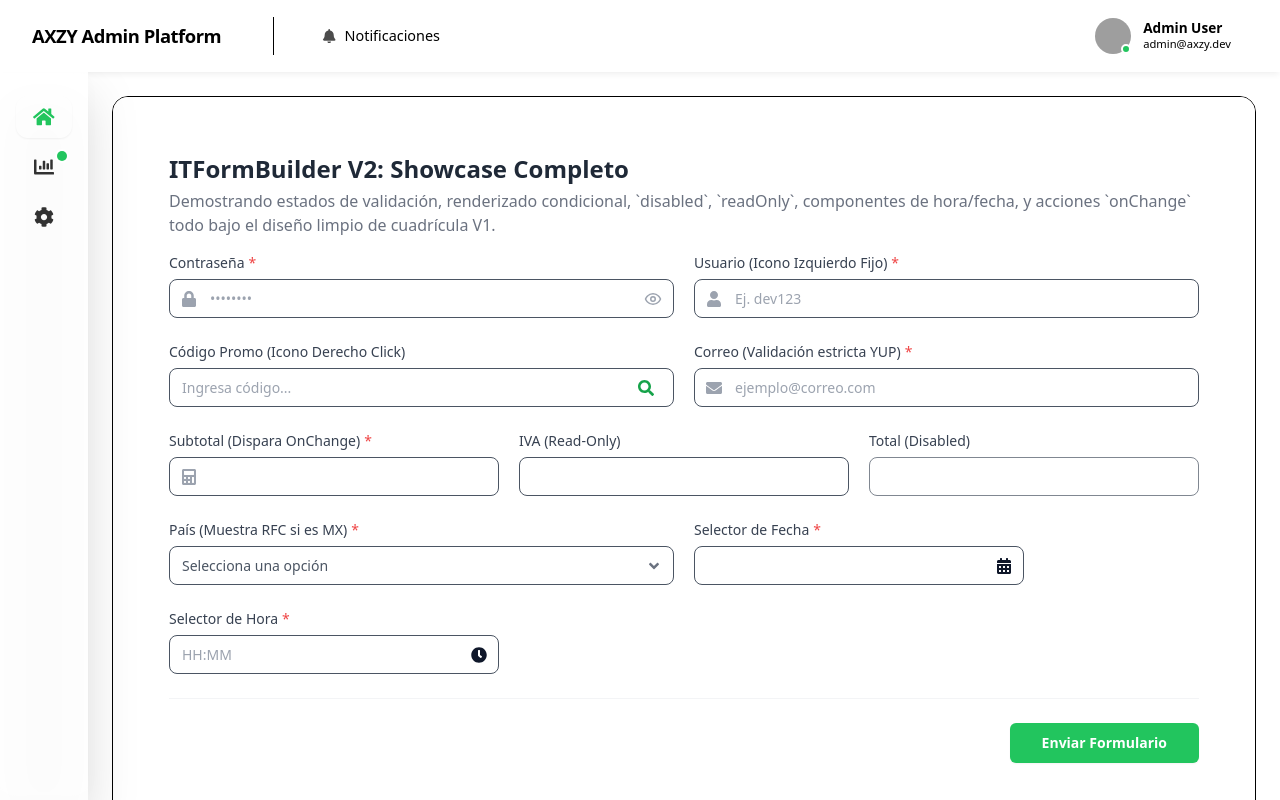
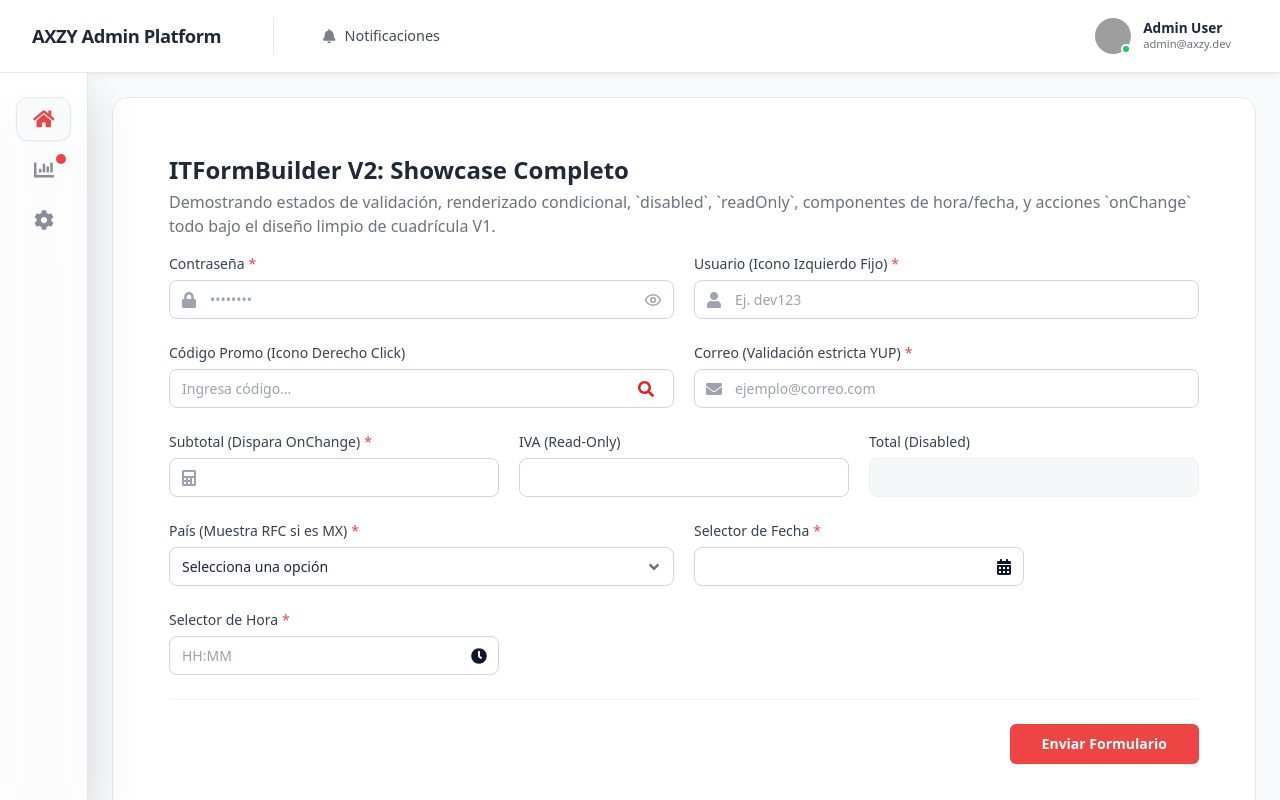
Before and after one commit to maag070208/AXZY_UI_SYSTEM, a React (Vite) app: page / in a window 1280 px wide. Built offline with nearby package versions, Linux system fonts and the light colour scheme; grey boxes are pictures that could not be loaded; the HTML template or start-up script is replaced by a standard one.

Commit message:
feat: Update theme colors to red and add a secondary palette, and migrate Storybook preview configuration to TSX.

```diff
--- a/src/App.tsx
+++ b/src/App.tsx
@@ -1,8 +1,26 @@
-import React, { useState } from 'react';
-import { Formik, Form } from 'formik';
+import React, { useState } from "react";
+import { Formik, Form } from "formik";
 import * as Yup from "yup";
-import { FieldConfigV2, ITFormBuilder, ITButton, ITCard, ITLayout, ITThemeProvider } from './index';
-import { FaUser, FaEnvelope, FaSearch, FaLock, FaCalculator, FaCommentDots, FaHome, FaChartBar, FaCog, FaBell } from 'react-icons/fa';
+import {
+  FieldConfigV2,
+  ITFormBuilder,
+  ITButton,
+  ITCard,
+  ITLayout,
+  ITThemeProvider,
+} from "./index";
+import {
+  FaUser,
+  FaEnvelope,
+  FaSearch,
+  FaLock,
+  FaCalculator,
+  FaCommentDots,
+  FaHome,
+  FaChartBar,
+  FaCog,
+  FaBell,
+} from "react-icons/fa";
 import "./index.css";
 
 function App() {
@@ -55,7 +73,6 @@ function App() {
       column: { sm: 12, md: 6 },
     },
 
-
     // --- EVENTOS AL ESCRIBIR & ESTADOS BLOQUEADOS ---
     {
       name: "subtotal",
@@ -69,7 +86,7 @@ function App() {
         const num = parseFloat(val) || 0;
         setFieldValue("iva", (num * 0.16).toFixed(2));
         setFieldValue("total", (num * 1.16).toFixed(2));
-       }
+      },
     },
     {
       name: "iva",
@@ -98,7 +115,7 @@ function App() {
         { value: "", label: "Selecciona país..." },
         { value: "MX", label: "México" },
         { value: "US", label: "Estados Unidos" },
-        { value: "OTHER", label: "Otro" }
+        { value: "OTHER", label: "Otro" },
       ],
       column: { sm: 12, md: 6 },
     },
@@ -138,41 +155,72 @@ function App() {
       maxLength: 200,
       leftIcon: <FaCommentDots className="text-gray-400" />,
       column: { sm: 12, md: 4 },
-    }
+    },
   ];
 
   const validationSchema = Yup.object().shape({
     username: Yup.string().required("El nombre de usuario es requerido"),
     promoCode: Yup.string(),
-    email: Yup.string().email("Formato de correo inválido").required("El correo es requerido"),
-    password: Yup.string().min(8, "Mínimo 8 caracteres").required("La contraseña es requerida"),
-    subtotal: Yup.number().typeError("Debe ser un número").required("Requerido").min(1, "Mayor a 0"),
+    email: Yup.string()
+      .email("Formato de correo inválido")
+      .required("El correo es requerido"),
+    password: Yup.string()
+      .min(8, "Mínimo 8 caracteres")
+      .required("La contraseña es requerida"),
+    subtotal: Yup.number()
+      .typeError("Debe ser un número")
+      .required("Requerido")
+      .min(1, "Mayor a 0"),
     country: Yup.string().required("Selecciona un país"),
-    rfc: Yup.string().when('country', {
-       is: 'MX',
-       then: (schema) => schema.length(13, "Debe tener 13 caracteres exactos").required("El RFC es obligatorio para MX"),
-       otherwise: (schema) => schema.notRequired()
+    rfc: Yup.string().when("country", {
+      is: "MX",
+      then: (schema) =>
+        schema
+          .length(13, "Debe tener 13 caracteres exactos")
+          .required("El RFC es obligatorio para MX"),
+      otherwise: (schema) => schema.notRequired(),
     }),
     date: Yup.date().required("Fecha requerida"),
     time: Yup.string().required("Hora requerida"),
-    comments: Yup.string().max(200, "Máximo 200 caracteres")
+    comments: Yup.string().max(200, "Máximo 200 caracteres"),
   });
 
   const sidebarProps = {
     navigationItems: [
-      { id: "home", label: "Dashboard", icon: <FaHome />, isActive: activeNav === "home", action: () => setActiveNav("home") },
-      { id: "analytics", label: "Analytics", icon: <FaChartBar />, isActive: activeNav === "analytics", action: () => setActiveNav("analytics"), badge: "New" },
+      {
+        id: "home",
+        label: "Dashboard",
+        icon: <FaHome />,
+        isActive: activeNav === "home",
+        action: () => setActiveNav("home"),
+      },
+      {
+        id: "analytics",
+        label: "Analytics",
+        icon: <FaChartBar />,
+        isActive: activeNav === "analytics",
+        action: () => setActiveNav("analytics"),
+        badge: "New",
+      },
       {
         id: "settings",
         label: "Settings",
         icon: <FaCog />,
         isActive: activeNav === "settings",
         subitems: [
-          { id: "profile", label: "Profile", action: () => setActiveNav("settings") },
-          { id: "billing", label: "Billing", action: () => setActiveNav("settings") }
-        ]
+          {
+            id: "profile",
+            label: "Profile",
+            action: () => setActiveNav("settings"),
           },
-    ]
+          {
+            id: "billing",
+            label: "Billing",
+            action: () => setActiveNav("settings"),
+          },
+        ],
+      },
+    ],
   };
 
   const topBarProps = {
@@ -183,8 +231,8 @@ function App() {
       userImage: "https://i.pravatar.cc/150",
       menuItems: [
         { label: "Profile", onClick: () => alert("Profile Clicked") },
-        { label: "Logout", onClick: () => alert("Logout Clicked") }
-      ]
+        { label: "Logout", onClick: () => alert("Logout Clicked") },
+      ],
     },
     userProfile: {
       name: "Admin User",
@@ -192,63 +240,81 @@ function App() {
       avatarUrl: "https://i.pravatar.cc/150",
       actions: [
         { label: "Profile", onClick: () => {} },
-        { label: "Logout", onClick: () => {} }
-      ]
+        { label: "Logout", onClick: () => {} },
+      ],
     },
     navItems: [
       {
         id: "notifications",
         label: "Notificaciones",
         icon: <FaBell />,
-        action: () => alert("Notificaciones")
-      }
-    ]
+        action: () => alert("Notificaciones"),
+      },
+    ],
   };
 
   // Fake custom brand theme injected by consumer
   const customTheme = {
     colors: {
       primary: {
-        50: '#f0fdf4',
-        100: '#dcfce7',
-        200: '#bbf7d0',
-        300: '#86efac',
-        400: '#4ade80',
-        500: '#22c55e', // Emerald 500
-        600: '#16a34a',
-        700: '#15803d',
-        800: '#166534',
-        900: '#14532d',
-        950: '#052e16',
-      }
-    }
+        50: "#fef2f2",
+        100: "#fee2e2",
+        200: "#fecaca",
+        300: "#fca5a5",
+        400: "#f87171",
+        500: "#ef4444", // Red 500
+        600: "#dc2626",
+        700: "#b91c1c",
+        800: "#991b1b",
+        900: "#7f1d1d",
+        950: "#450a0a",
+      },
+      secondary: {
+        50: "#f9fafb",
+        100: "#f3f4f6",
+        200: "#e5e7eb",
+        300: "#d1d5db",
+        400: "#9ca3af",
+        500: "#6b7280", // Gray 500
+        600: "#525b6b",
+        700: "#404a59",
+        800: "#262f3d",
+        900: "#1e293b",
+        950: "#0f172a",
+      },
+    },
   };
 
   return (
     <ITThemeProvider theme={customTheme}>
       <ITLayout sidebar={sidebarProps} topBar={topBarProps}>
-     <div className='flex justify-center items-center min-h-[calc(100vh-100px)]'>
+        <div className="flex justify-center items-center min-h-[calc(100vh-100px)]">
           <ITCard className="flex flex-col gap-4 p-8 w-full max-w-6xl shadow-xl border border-gray-100 overflow-y-auto max-h-[90vh]">
-
             <div className="mb-4">
-          <h2 className="text-2xl font-bold text-gray-800">ITFormBuilder V2: Showcase Completo</h2>
-          <p className="text-gray-500 mt-1">Demostrando estados de validación, renderizado condicional, `disabled`, `readOnly`, componentes de hora/fecha, y acciones `onChange` todo bajo el diseño limpio de cuadrícula V1.</p>
+              <h2 className="text-2xl font-bold text-gray-800">
+                ITFormBuilder V2: Showcase Completo
+              </h2>
+              <p className="text-gray-500 mt-1">
+                Demostrando estados de validación, renderizado condicional,
+                `disabled`, `readOnly`, componentes de hora/fecha, y acciones
+                `onChange` todo bajo el diseño limpio de cuadrícula V1.
+              </p>
             </div>
 
             <Formik
               initialValues={{
-            username: '',
-            promoCode: '',
-            email: '',
-            password: '',
-            subtotal: '',
-            iva: '',
-            total: '',
-            country: '',
-            rfc: '',
+                username: "",
+                promoCode: "",
+                email: "",
+                password: "",
+                subtotal: "",
+                iva: "",
+                total: "",
+                country: "",
+                rfc: "",
                 date: null,
-            time: '',
-            comments: ''
+                time: "",
+                comments: "",
               }}
               validationSchema={validationSchema}
               onSubmit={(values, { setSubmitting }) => {
@@ -259,7 +325,18 @@ function App() {
                 }, 1000);
               }}
             >
-          {({values, handleChange, handleBlur, touched, errors, setFieldValue, setFieldTouched, setFieldError, isSubmitting, handleSubmit}) => (
+              {({
+                values,
+                handleChange,
+                handleBlur,
+                touched,
+                errors,
+                setFieldValue,
+                setFieldTouched,
+                setFieldError,
+                isSubmitting,
+                handleSubmit,
+              }) => (
                 <Form onSubmit={handleSubmit} className="w-full">
                   <ITFormBuilder
                     config={formConfig}
--- a/src/components/theme-provider/themeProvider.tsx
+++ b/src/components/theme-provider/themeProvider.tsx
@@ -1,13 +1,24 @@
 import React, { useMemo } from 'react';
 import { ITThemeProviderProps } from './themeProvider.props';
-import { theme as defaultThemeConfig } from '../../theme/theme';
+import { palette, theme as defaultThemeConfig } from '../../theme/theme';
 
 export default function ITThemeProvider({ theme, children }: ITThemeProviderProps) {
-  // Merge the provided theme over the default theme to ensure we always have values
+  // Merge the provided theme over the default HEX palette to ensure we always have values
   const activeThemeContext = useMemo(() => {
+    // Reconstruct the default semantic mapping using RAW HEX codes
+    const baseColors = {
+      primary: palette.blue,
+      secondary: palette.gray,
+      success: palette.success,
+      danger: palette.danger,
+      warning: palette.warning,
+      info: palette.cyan,
+      purple: palette.purple,
+    };
+
     return {
       colors: {
-        ...defaultThemeConfig.colors,
+        ...baseColors,
         ...theme?.colors,
       },
       layout: {
```
Also changed, not shown: 2 other files (tests, documents, lock files or other folders). Lines whose indentation alone changed are shown as unchanged.
